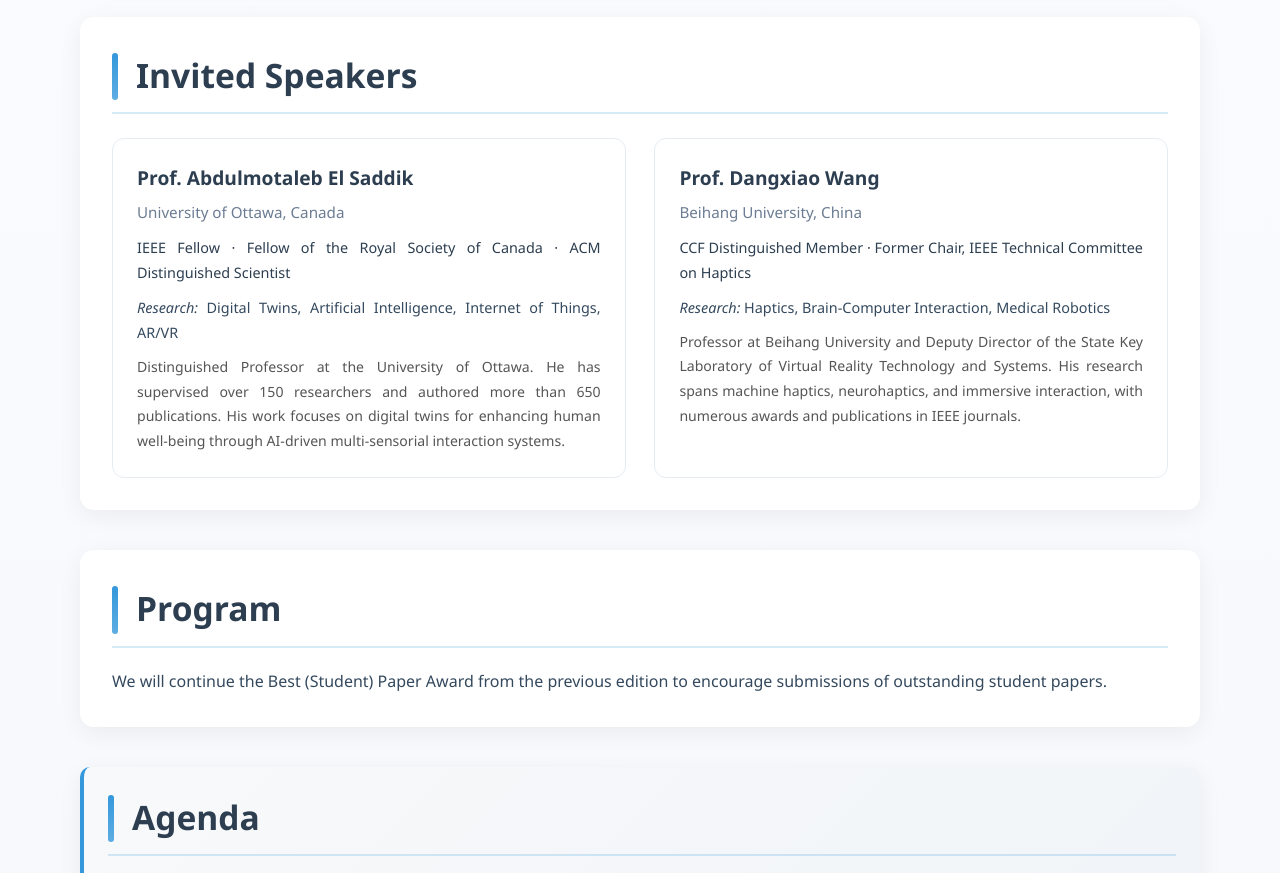
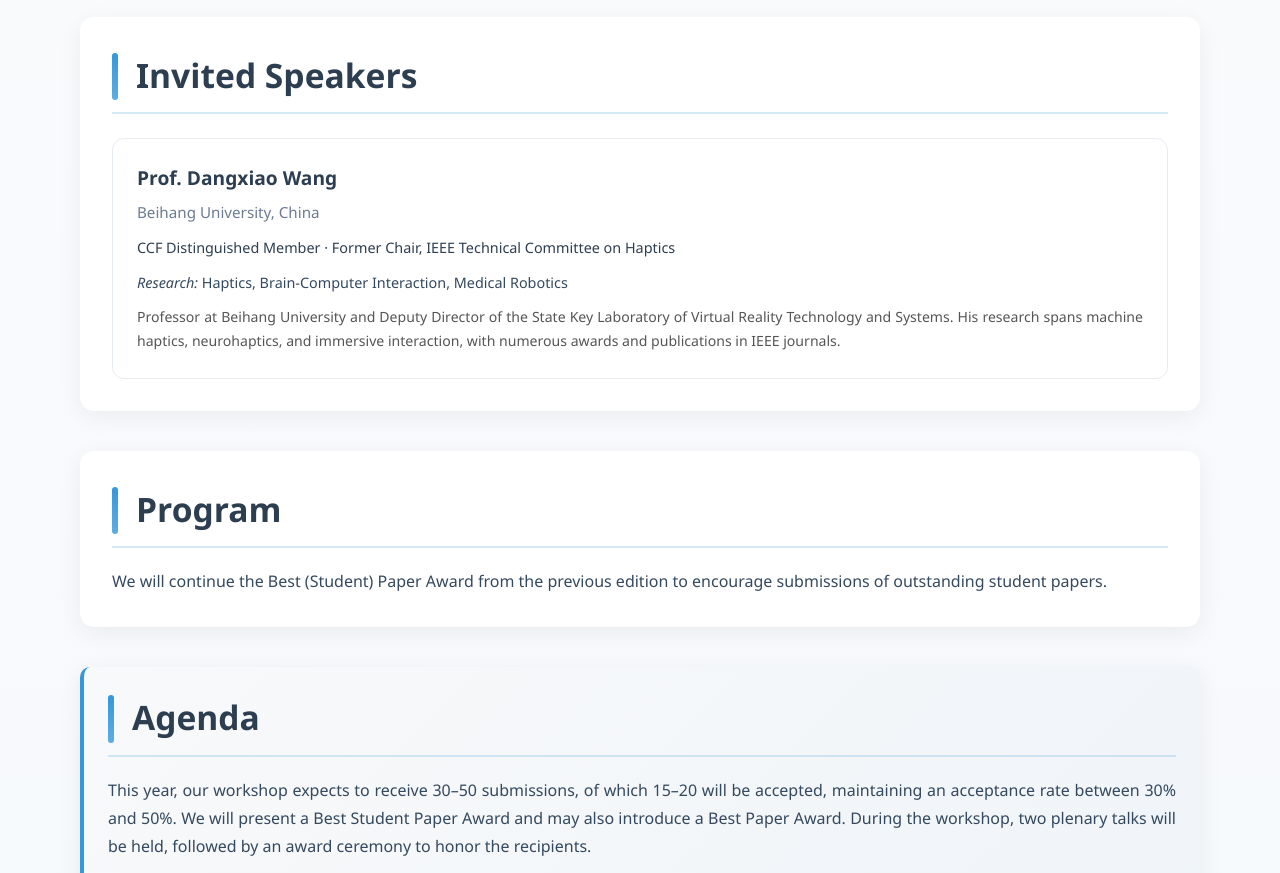
Before and after one commit to mulsemedia2026/mulsemedia2026.github.io, a plain HTML site: page index.html in a window 1280 px wide. Shown: the part 2460-3333 px from the top of the page. Drawn offline with Linux system fonts and the light colour scheme.

Commit message:
Update index.html

```diff
--- a/index.html
+++ b/index.html
@@ -86,22 +86,7 @@
             <div class="speaker-grid">
 
                 <!-- Speaker 1 -->
-                <div class="speaker-card">
-                    <h4>Prof. Abdulmotaleb El Saddik</h4>
-                    <p class="affiliation">University of Ottawa, Canada</p>
 
-                    <p class="highlight">
-                        IEEE Fellow · Fellow of the Royal Society of Canada · ACM Distinguished Scientist
-                    </p>
-
-                    <p class="research">
-                        <em>Research:</em> Digital Twins, Artificial Intelligence, Internet of Things, AR/VR
-                    </p>
-
-                    <p class="bio">
-                        Distinguished Professor at the University of Ottawa. He has supervised over 150 researchers and authored more than 650 publications. His work focuses on digital twins for enhancing human well-being through AI-driven multi-sensorial interaction systems.
-                    </p>
-                </div>
 
                 <!-- Speaker 2 -->
                 <div class="speaker-card">
```
